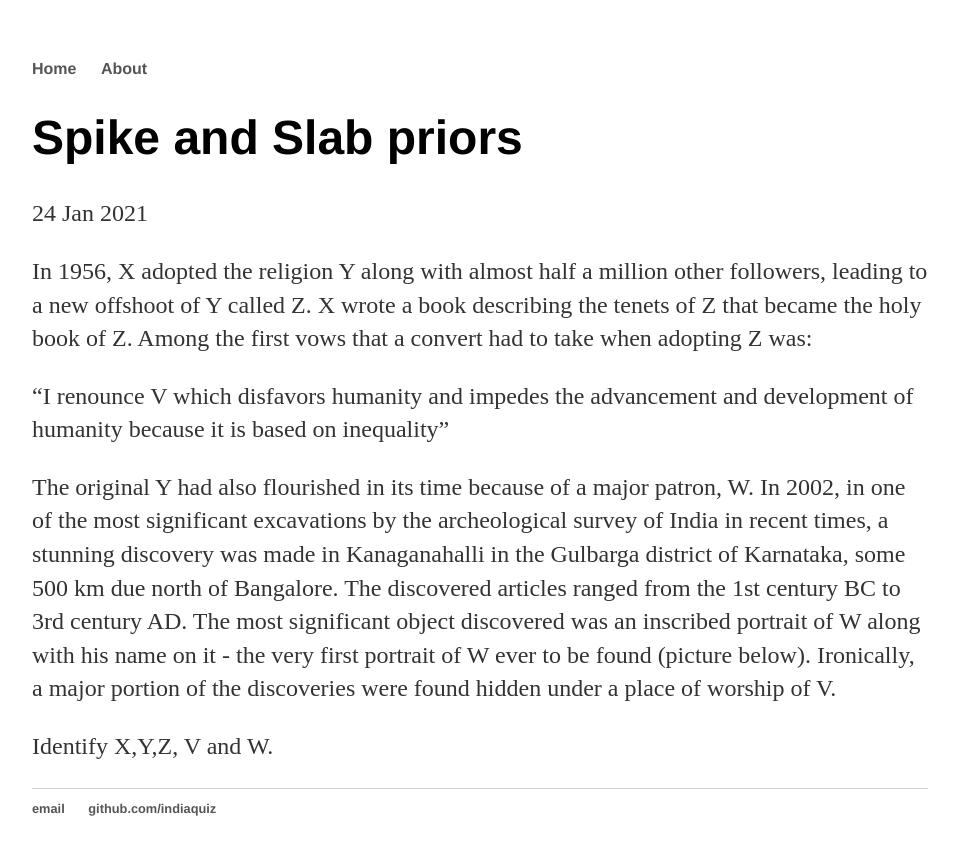
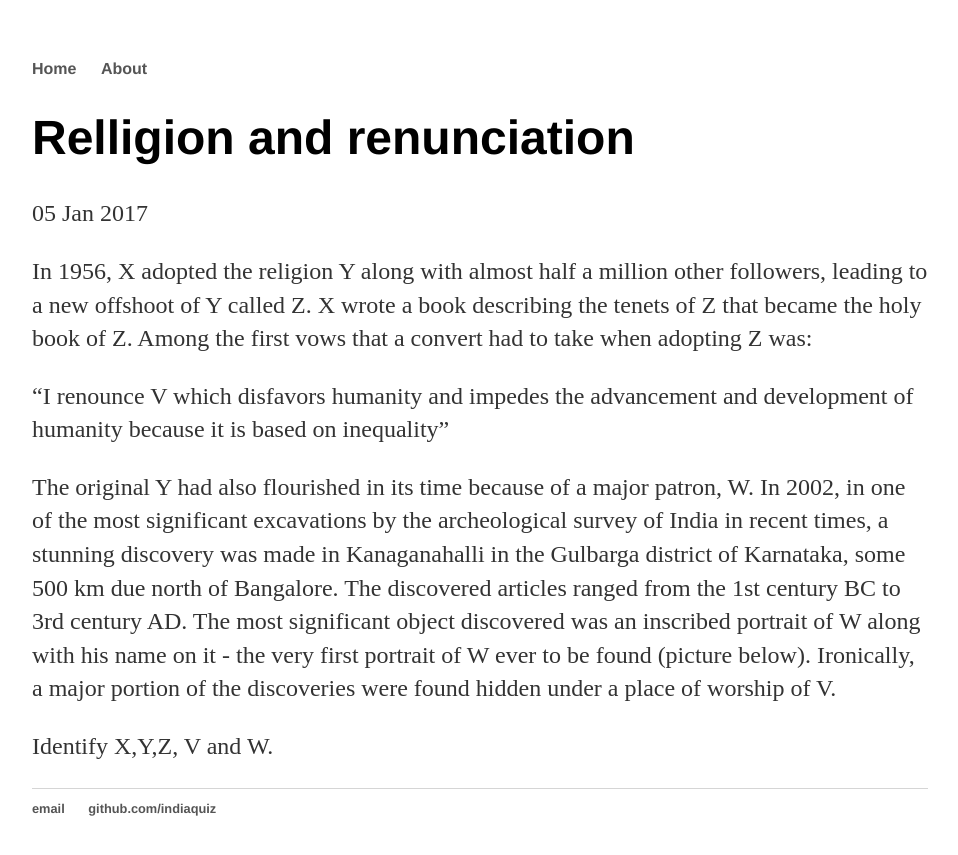
Before and after one commit to indiaquiz/indiaquiz.github.io, a Jekyll site: the page built from _posts/2017-01-05-Religion-and-renuciation.md, in a window 1280 px wide. Shown: the top 855 px of the page, without its empty margins (160-1118 px from the left). Built offline with Jekyll 4.4.1, drawn with Linux system fonts in a browser that asks for light colours.

Commit message:
Update and rename 2017-01-05-buddhism-adopted.md to 2017-01-05-Religion-and-renuciation.md

```diff
--- a/_posts/2017-01-05-buddhism-adopted.md
+++ b/_posts/2017-01-05-Religion-and-renuciation.md
@@ -1,7 +1,7 @@
 ---
 layout: post
-title: "Spike and Slab priors"
-date: 2021-01-24
+title: "Relligion and renunciation"
+date: 2017-01-05
 ---
 
 In 1956, X adopted the religion Y along with almost half a million other followers, leading to a new offshoot of Y called Z. X wrote a book describing the tenets of Z that became the holy book of Z. Among the first vows that a convert had to take when adopting Z was:
```
